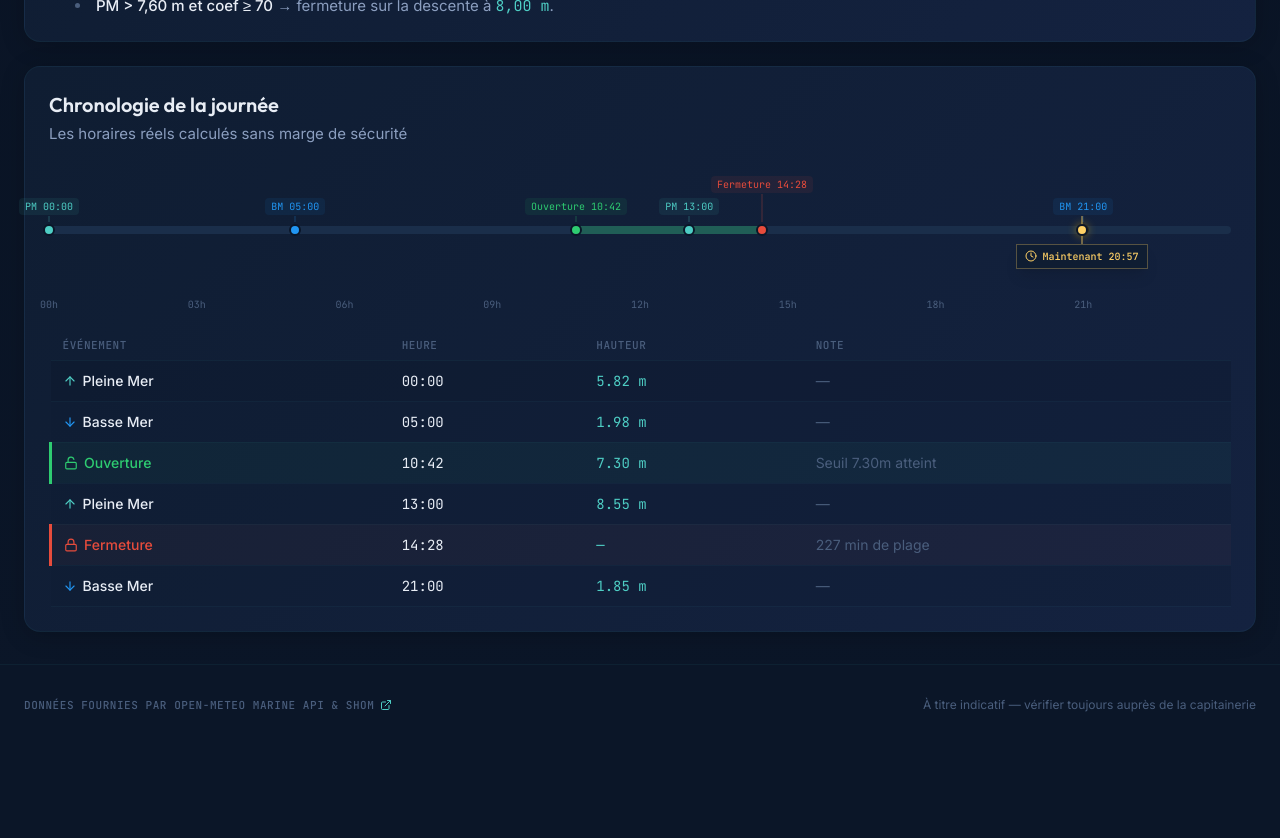
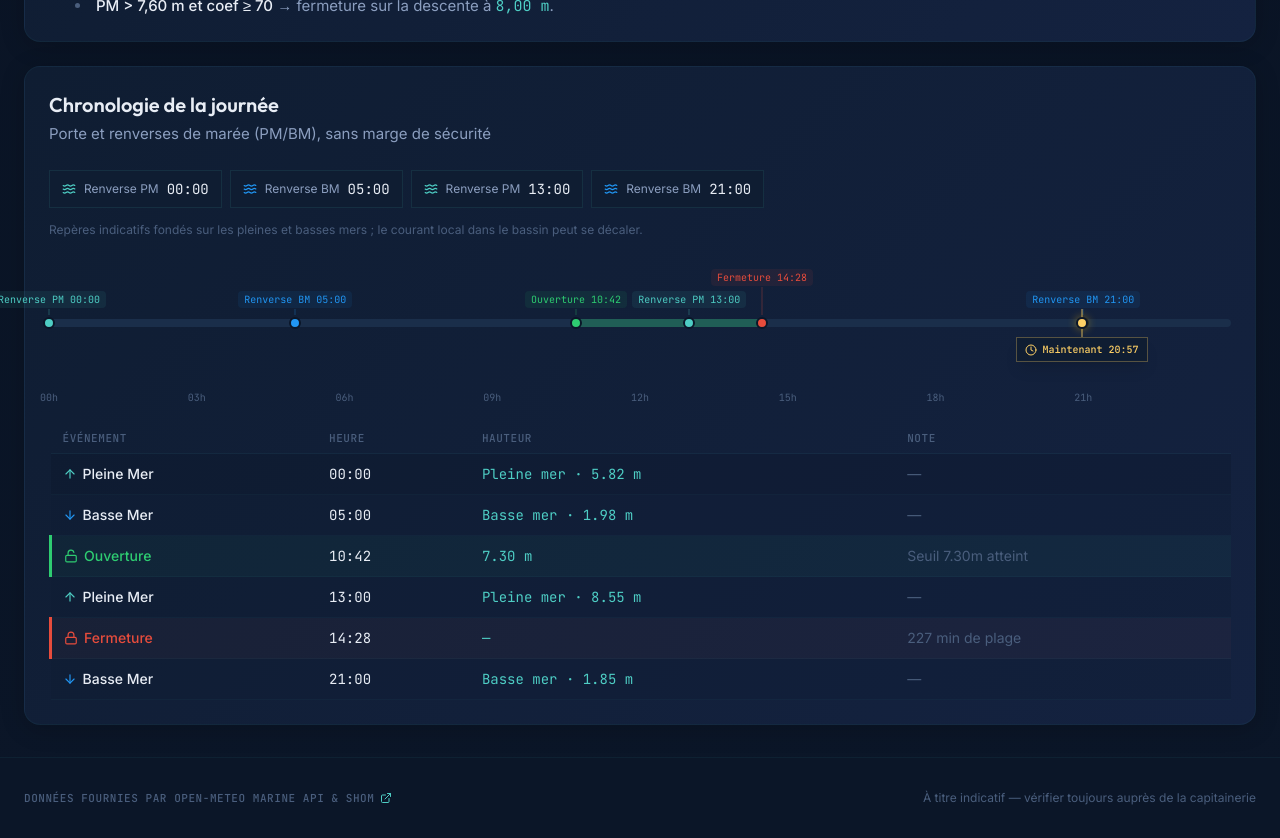
Before and after one commit to mateismouflet-cmd/porte-perros-guirec, a React (Vite) app in the folder app/: page / in a window 1280 px wide. Shown: the part 1460-2298 px from the top of the page. Before the commit the page ends 2205 px from the top, so only its background shows below. Built offline with nearby package versions, Linux system fonts and the light colour scheme; no server answers.

Commit message:
Clarifie les prévisions et ajoute les renverses

```diff
--- a/app/src/pages/Home.tsx
+++ b/app/src/pages/Home.tsx
@@ -855,16 +855,16 @@ function Timeline({ events, windows }: TimelineProps) {
       if (e.type === 'BM') {
         result.push({
           time: e.time,
-          label: `BM ${fmtTime(e.time)}`,
-          detail: `${e.height.toFixed(2)} m`,
+          label: `Renverse BM ${fmtTime(e.time)}`,
+          detail: `Basse mer · ${e.height.toFixed(2)} m`,
           color: '#2196F3',
           icon: 'BM',
         });
       } else {
         result.push({
           time: e.time,
-          label: `PM ${fmtTime(e.time)}`,
-          detail: `${e.height.toFixed(2)} m`,
+          label: `Renverse PM ${fmtTime(e.time)}`,
+          detail: `Pleine mer · ${e.height.toFixed(2)} m`,
           color: '#4ECDC4',
           icon: 'PM',
         });
@@ -945,7 +945,28 @@ function Timeline({ events, windows }: TimelineProps) {
         Chronologie de la journée
       </h3>
       <p className="text-[0.9375rem] text-text-secondary mb-6">
-        Les horaires réels calculés sans marge de sécurité
+        Porte et renverses de marée (PM/BM), sans marge de sécurité
+      </p>
+
+      <div className="mb-6 flex flex-wrap gap-2">
+        {events.map((event, i) => (
+          <div
+            key={`${event.type}-${event.time.getTime()}-${i}`}
+            className="inline-flex items-center gap-2 rounded-lg border border-[rgba(78,205,196,0.1)] bg-bg-secondary px-3 py-2"
+          >
+            <Waves className={`h-3.5 w-3.5 ${event.type === 'PM' ? 'text-accent-teal' : 'text-accent-ocean'}`} />
+            <span className="text-xs text-text-secondary">
+              Renverse {event.type}
+            </span>
+            <span className="font-mono text-sm text-text-primary">
+              {fmtTime(event.time)}
+            </span>
+          </div>
+        ))}
+      </div>
+
+      <p className="-mt-3 mb-6 text-[0.75rem] leading-relaxed text-text-muted">
+        Repères indicatifs fondés sur les pleines et basses mers ; le courant local dans le bassin peut se décaler.
       </p>
 
       {/* Timeline bar */}
--- a/app/src/pages/Predictions.tsx
+++ b/app/src/pages/Predictions.tsx
@@ -92,8 +92,38 @@ interface DayPrediction {
   hourlyData: { time: string; height: number }[];
 }
 
+interface WindowSummary {
+  windows: TideWindow[];
+  totalOpenDuration: number;
+  status: 'open' | 'marginal' | 'closed';
+}
+
 type SortColumn = 'day' | 'bm' | 'coef' | 'pm' | 'open' | 'close' | 'duration' | 'status';
 type SortDirection = 'asc' | 'desc';
+
+function summarizeWindows(windows: TideWindow[]): WindowSummary {
+  const totalOpenDuration = windows.reduce((sum, w) => sum + w.durationMinutes, 0);
+  const status = totalOpenDuration > 60
+    ? 'open'
+    : totalOpenDuration > 0
+      ? 'marginal'
+      : 'closed';
+
+  return { windows, totalOpenDuration, status };
+}
+
+/**
+ * Le résumé doit rester prospectif. Pour aujourd'hui, une plage terminée
+ * (y compris une plage commencée la veille) reste dans le détail chronologique,
+ * mais ne doit plus faire croire que la porte va encore s'ouvrir.
+ */
+function getUpcomingSummary(day: DayPrediction, now: Date): WindowSummary {
+  const windows = isSameDay(day.date, now)
+    ? day.openWindows.filter((w) => w.closeTime.getTime() > now.getTime())
+    : day.openWindows;
+
+  return summarizeWindows(windows);
+}
 
 // ============================================================
 // Construction des prévisions à partir des données réelles du moteur
@@ -116,16 +146,7 @@ function toDayPrediction(td: TideData, date: Date): DayPrediction {
   const eveningBM = bms.length > 1 ? bms[bms.length - 1] : null;
 
   const windows = td.windows;
-  const totalOpenDuration = windows.reduce((sum, w) => sum + w.durationMinutes, 0);
-
-  let status: 'open' | 'marginal' | 'closed';
-  if (totalOpenDuration > 60) {
-    status = 'open';
-  } else if (totalOpenDuration > 0) {
-    status = 'marginal';
-  } else {
-    status = 'closed';
-  }
+  const { totalOpenDuration, status } = summarizeWindows(windows);
 
   let advice: string;
   const totalHours = totalOpenDuration / 60;
@@ -209,9 +230,10 @@ interface DateSelectorProps {
   days: DayPrediction[];
   selectedIndex: number;
   onSelect: (index: number) => void;
+  now: Date;
 }
 
-function DateSelector({ days, selectedIndex, onSelect }: DateSelectorProps) {
+function DateSelector({ days, selectedIndex, onSelect, now }: DateSelectorProps) {
   const today = new Date();
   today.setHours(0, 0, 0, 0);
 
@@ -221,6 +243,7 @@ function DateSelector({ days, selectedIndex, onSelect }: DateSelectorProps) {
         {days.map((day, i) => {
           const isToday = isSameDay(day.date, today);
           const isActive = i === selectedIndex;
+          const summaryStatus = getUpcomingSummary(day, now).status;
 
           return (
             <motion.button
@@ -256,9 +279,9 @@ function DateSelector({ days, selectedIndex, onSelect }: DateSelectorProps) {
               {/* Indicateur de porte */}
               <span
                 className={`mt-1 w-1.5 h-1.5 rounded-full ${
-                  day.status === 'open'
+                  summaryStatus === 'open'
                     ? 'bg-status-open'
-                    : day.status === 'marginal'
+                    : summaryStatus === 'marginal'
                       ? 'bg-status-warning'
                       : 'bg-status-closed'
                 }`}
@@ -275,7 +298,7 @@ function DateSelector({ days, selectedIndex, onSelect }: DateSelectorProps) {
 // Section 2: Résumé Hebdomadaire
 // ============================================================
 
-function WeeklySummary({ days, onSelectDay }: { days: DayPrediction[]; onSelectDay: (index: number) => void }) {
+function WeeklySummary({ days, onSelectDay, now }: { days: DayPrediction[]; onSelectDay: (index: number) => void; now: Date }) {
   return (
     <motion.div
       custom={0}
@@ -289,12 +312,16 @@ function WeeklySummary({ days, onSelectDay }: { days: DayPrediction[]; onSelectD
           Résumé de la semaine
         </h2>
         <p className="text-[0.9375rem] text-text-secondary mt-1">
-          Vue d&apos;ensemble des ouvertures de porte
+          Uniquement les ouvertures encore à venir
         </p>
       </div>
 
       <div className="grid grid-cols-3 sm:grid-cols-4 lg:grid-cols-7 gap-4">
-        {days.map((day, i) => (
+        {days.map((day, i) => {
+          const summary = getUpcomingSummary(day, now);
+          const firstWindow = summary.windows[0];
+
+          return (
           <motion.div
             key={i}
             custom={i}
@@ -323,9 +350,9 @@ function WeeklySummary({ days, onSelectDay }: { days: DayPrediction[]; onSelectD
               <span className="font-outfit font-semibold text-[1rem] text-text-primary capitalize">
                 {day.dayNameShort} {format(day.date, 'd', { locale: fr })}
               </span>
-              {day.status === 'open' ? (
+              {summary.status === 'open' ? (
                 <CheckCircle className="w-4 h-4 text-status-open" />
-              ) : day.status === 'marginal' ? (
+              ) : summary.status === 'marginal' ? (
                 <AlertTriangle className="w-4 h-4 text-status-warning" />
               ) : (
                 <XCircle className="w-4 h-4 text-status-closed" />
@@ -335,18 +362,18 @@ function WeeklySummary({ days, onSelectDay }: { days: DayPrediction[]; onSelectD
             {/* Corps */}
             <div className="space-y-1 mb-3">
               <p className="text-[0.9375rem] text-text-secondary">
-                {day.openWindows.length > 0
-                  ? `${day.openWindows.length} ouverture${day.openWindows.length > 1 ? 's' : ''}`
+                {summary.windows.length > 0
+                  ? `${summary.windows.length} ouverture${summary.windows.length > 1 ? 's' : ''}`
                   : 'Fermé'}
               </p>
-              {day.totalOpenDuration > 0 && (
+              {summary.totalOpenDuration > 0 && (
                 <>
                   <p className="font-mono text-[1rem] text-text-accent">
-                    {formatDuration(day.totalOpenDuration)}
+                    {formatDuration(summary.totalOpenDuration)}
                   </p>
-                  {day.openWindows.length > 0 && (
+                  {firstWindow && (
                     <p className="text-[0.8125rem] text-text-secondary">
-                      {fmtTime(day.openWindows[0].openTime)} – {fmtTime(day.openWindows[0].closeTime)}
+                      {fmtTime(firstWindow.openTime)} – {fmtTime(firstWindow.closeTime)}
                     </p>
                   )}
                 </>
@@ -364,20 +391,21 @@ function WeeklySummary({ days, onSelectDay }: { days: DayPrediction[]; onSelectD
 
             {/* Mini-barre visuelle */}
             <div className="mt-3 h-1 rounded-full bg-bg-surface overflow-hidden">
-              {day.totalOpenDuration > 0 && day.openWindows.length > 0 && (
+              {summary.totalOpenDuration > 0 && summary.windows.length > 0 && (
                 <motion.div
                   className="h-full rounded-full bg-status-open"
                   initial={{ width: 0 }}
-                  animate={{ width: `${Math.min(100, (day.totalOpenDuration / (24 * 60)) * 100 * 4)}%` }}
+                  animate={{ width: `${Math.min(100, (summary.totalOpenDuration / (24 * 60)) * 100 * 4)}%` }}
                   transition={{ delay: 0.3, duration: 0.6, ease: easeSmooth }}
                 />
               )}
-              {day.totalOpenDuration === 0 && (
+              {summary.totalOpenDuration === 0 && (
                 <div className="h-full w-full bg-status-closed/30" />
               )}
             </div>
           </motion.div>
-        ))}
+          );
+        })}
       </div>
     </motion.div>
   );
@@ -983,6 +1011,12 @@ export default function Predictions() {
   const [days, setDays] = useState<DayPrediction[] | null>(null);
   const [source, setSource] = useState<TideSource>('shom');
   const [lastUpdated, setLastUpdated] = useState<Date | null>(null);
+  const [now, setNow] = useState(() => new Date());
+
+  useEffect(() => {
+    const interval = setInterval(() => setNow(new Date()), 30_000);
+    return () => clearInterval(interval);
+  }, []);
 
   useEffect(() => {
     let cancelled = false;
@@ -1047,6 +1081,7 @@ export default function Predictions() {
           days={days}
           selectedIndex={selectedDayIndex}
           onSelect={setSelectedDayIndex}
+          now={now}
         />
 
         {/* Contenu scrollable */}
@@ -1055,6 +1090,7 @@ export default function Predictions() {
           <WeeklySummary
             days={days}
             onSelectDay={setSelectedDayIndex}
+            now={now}
           />
 
           {/* Section 3: Tableau des Prévisions */}
```
